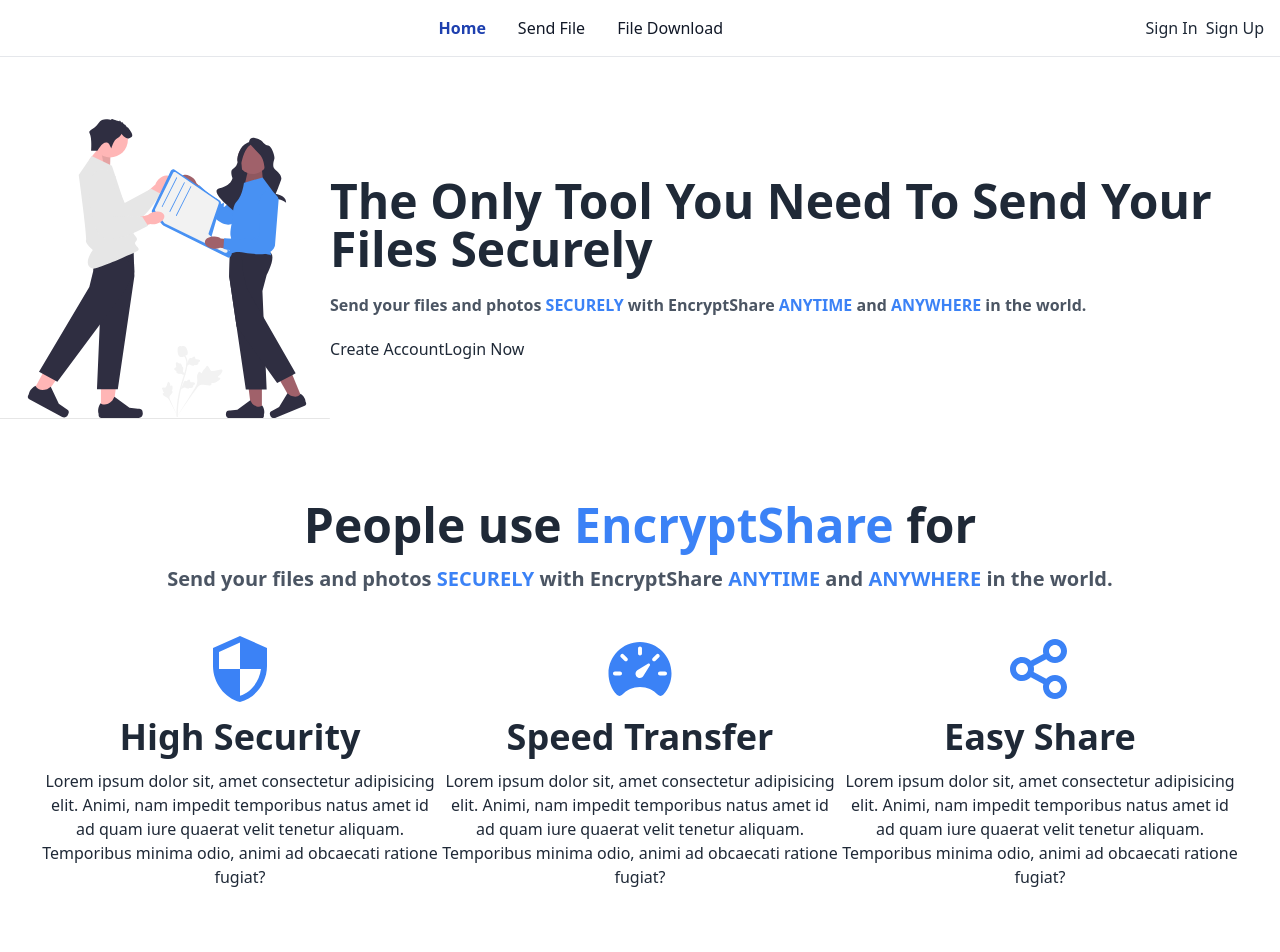
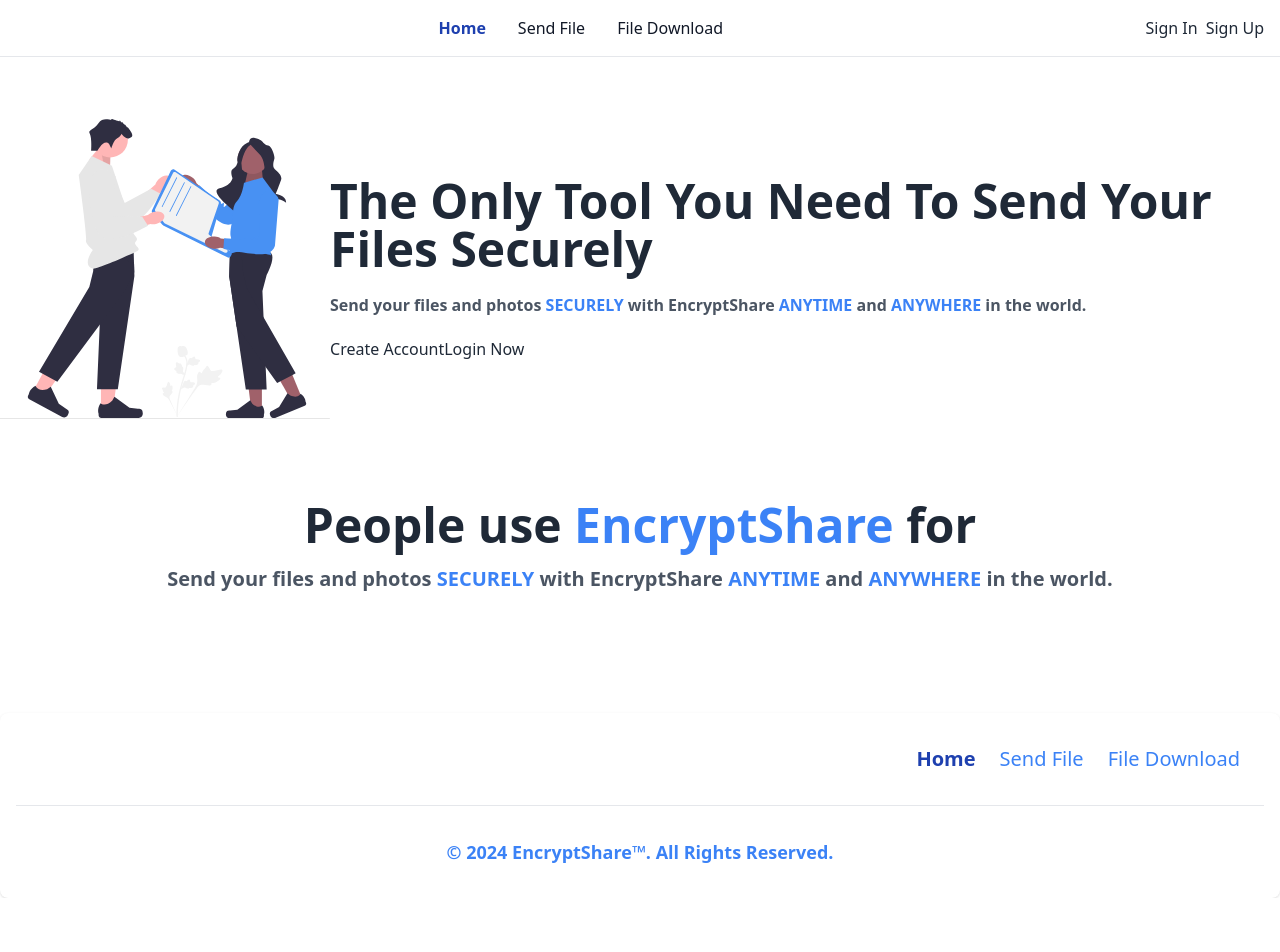
Before and after one commit to sOnU1002/file-backed, a React (Vite) app in the folder client/: page / in a window 1280 px wide. Shown: the top 952 px of the page. After the commit the page ends 898 px from the top, so only its background shows below. Built offline with nearby package versions, Linux system fonts and the light colour scheme; no server answers.

Commit message:
Update LandingFeatures.jsx

```diff
--- a/client/src/components/LandingFeatures.jsx
+++ b/client/src/components/LandingFeatures.jsx
@@ -12,21 +12,7 @@ const LandingFeatures = () => {
         <h2 className='text-5xl font-bold mb-4 max-sm:text-3xl'>People use <span className='text-blue-500'>EncryptShare</span> for</h2>
         <p className='text-xl font-bold text-gray-600 max-sm:text-lg'>Send your files and photos <span className='text-blue-500 uppercase'>SECURELY</span> with EncryptShare <span className='text-blue-500 uppercase'>ANYTIME</span> and <span className='text-blue-500 uppercase'>ANYWHERE</span> in the world.</p>
         <ul className='grid grid-cols-3 items-center justify-center py-10 max-lg:grid-cols-1'>
-            <li className='flex items-center flex-col gap-y-3'>
-            <MdOutlineSecurity className='text-7xl text-blue-500'/>
-            <h2 className='text-4xl font-bold'>High Security</h2>
-            <p>Lorem ipsum dolor sit, amet consectetur adipisicing elit. Animi, nam impedit temporibus natus amet id ad quam iure quaerat velit tenetur aliquam. Temporibus minima odio, animi ad obcaecati ratione fugiat?</p>
-            </li>
-            <li className='flex items-center flex-col gap-y-3'>
-            <IoIosSpeedometer className='text-7xl text-blue-500'/>
-            <h2 className='text-4xl font-bold'>Speed Transfer</h2>
-            <p>Lorem ipsum dolor sit, amet consectetur adipisicing elit. Animi, nam impedit temporibus natus amet id ad quam iure quaerat velit tenetur aliquam. Temporibus minima odio, animi ad obcaecati ratione fugiat?</p>
-            </li>
-            <li className='flex items-center flex-col gap-y-3'>
-            <RiShareLine className='text-7xl text-blue-500'/>
-            <h2 className='text-4xl font-bold'>Easy Share</h2>
-            <p>Lorem ipsum dolor sit, amet consectetur adipisicing elit. Animi, nam impedit temporibus natus amet id ad quam iure quaerat velit tenetur aliquam. Temporibus minima odio, animi ad obcaecati ratione fugiat?</p>
-            </li>
+
         </ul>
     </div>
   )
```
